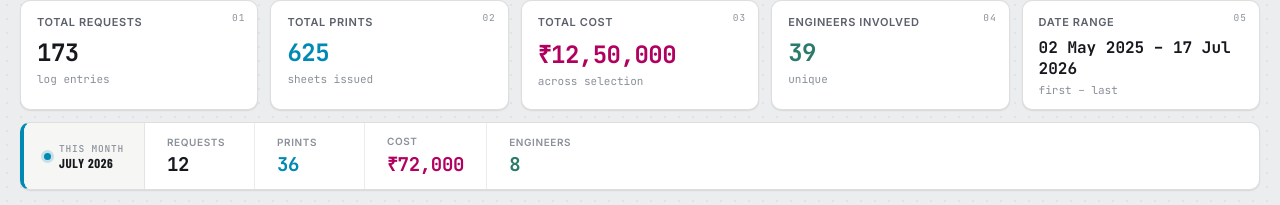
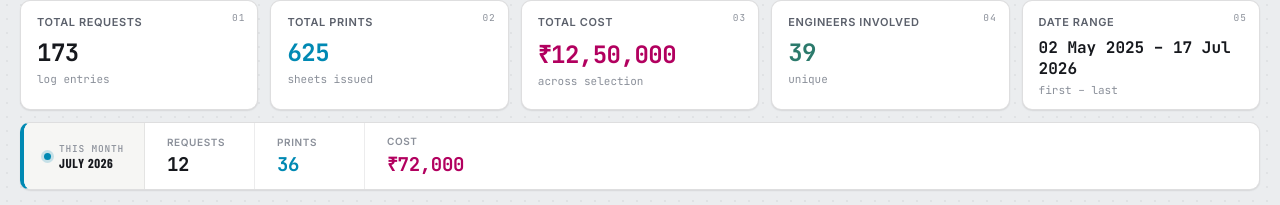
Before and after one commit to ai29swapan-cmd/print-log, a plain HTML site: page index.html in a window 1280 px wide. Shown: the part 142-347 px from the top of the page. Drawn offline with nearby package versions, Linux system fonts and the light colour scheme.

Commit message:
Add files via upload

```diff
--- a/index.html
+++ b/index.html
@@ -892,7 +892,6 @@ footer.credits{
         <div class="month-stat"><span class="m-label">Requests</span><span class="m-value">${formatInt(reqs)}</span></div>
         <div class="month-stat c-cyan"><span class="m-label">Prints</span><span class="m-value">${formatInt(prints)}</span></div>
         <div class="month-stat c-magenta"><span class="m-label">Cost</span><span class="m-value">${formatCurrency(cost)}</span></div>
-        <div class="month-stat c-teal"><span class="m-label">Engineers</span><span class="m-value">${formatInt(engineers)}</span></div>
       </div>
     `;
   }
```
